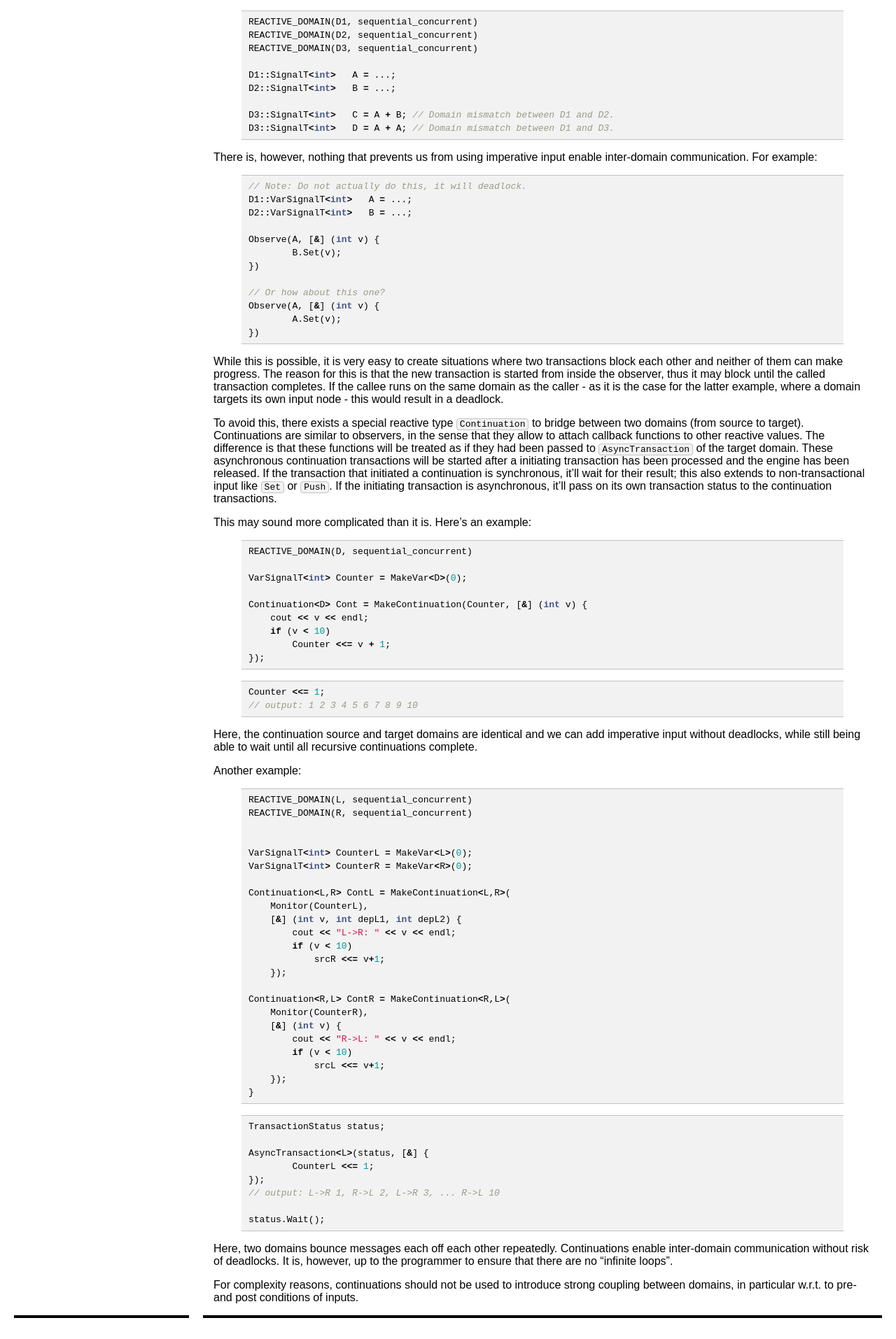
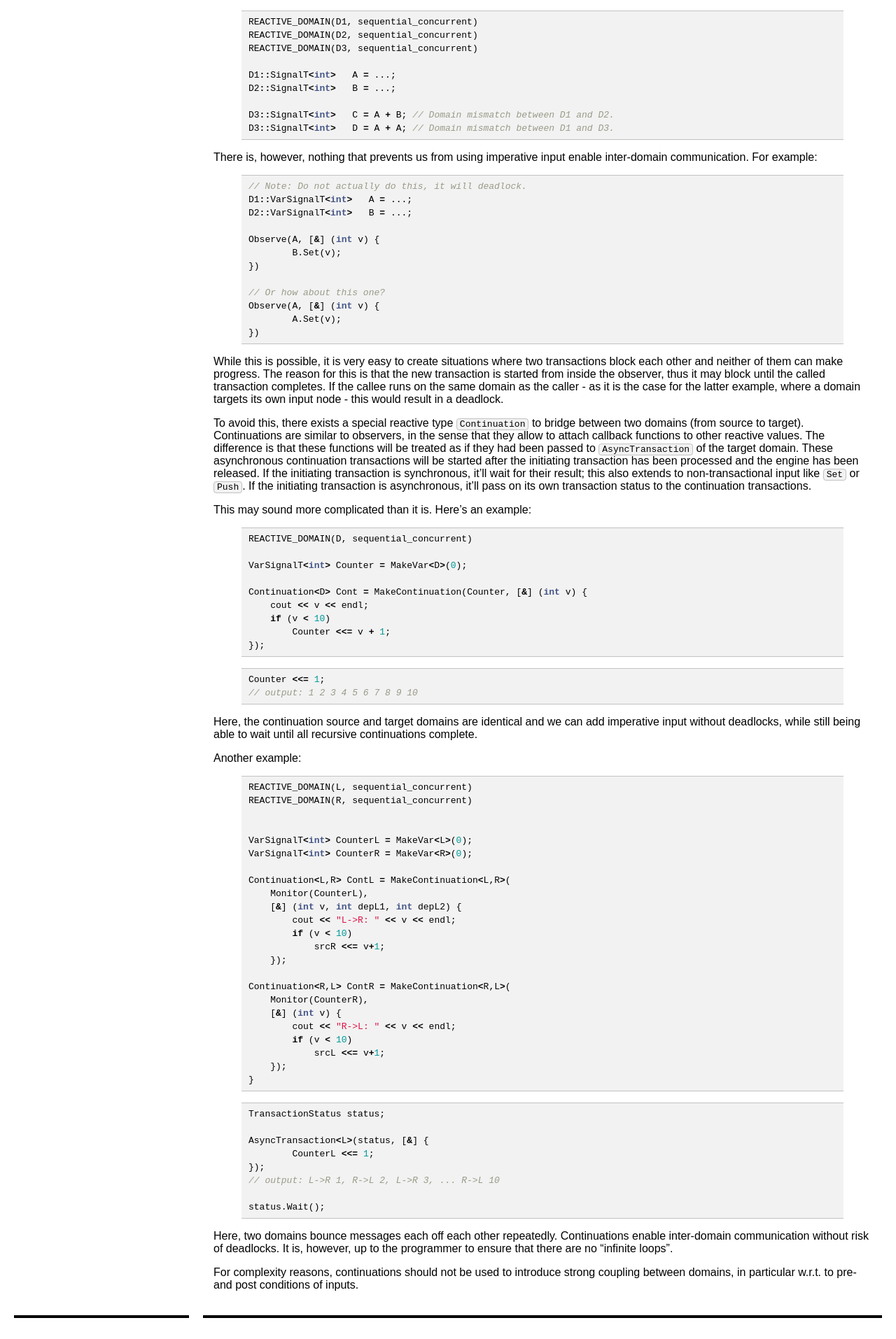
Before and after one commit to snakster/cpp.react, a Jekyll site: the page built from tutorials/Async.md, in a window 1280 px wide. Shown: the part 1171-3085 px from the top of the page at 70% size. Built offline with Jekyll 4.4.1, drawn with Linux system fonts in a browser that asks for light colours.

Commit message:
Misc fixes.

```diff
--- a/tutorials/Async.md
+++ b/tutorials/Async.md
@@ -95,8 +95,8 @@ If the callee runs on the same domain as the caller - as it is the case for the
 To avoid this, there exists a special reactive type `Continuation` to bridge between two domains (from source to target).
 Continuations are similar to observers, in the sense that they allow to attach callback functions to other reactive values.
 The difference is that these functions will be treated as if they had been passed to `AsyncTransaction` of the target domain.
-These asynchronous continuation transactions will be started after a initiating transaction has been processed and the engine has been released.
-If the transaction that initiated a continuation is synchronous, it'll wait for their result; this also extends to non-transactional input like `Set` or `Push`.
+These asynchronous continuation transactions will be started after the initiating transaction has been processed and the engine has been released.
+If the initiating transaction is synchronous, it'll wait for their result; this also extends to non-transactional input like `Set` or `Push`.
 If the initiating transaction is asynchronous, it'll pass on its own transaction status to the continuation transactions.
 
 This may sound more complicated than it is. Here's an example:
```
